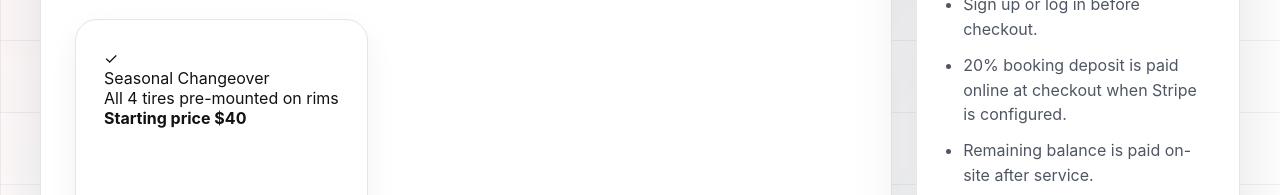
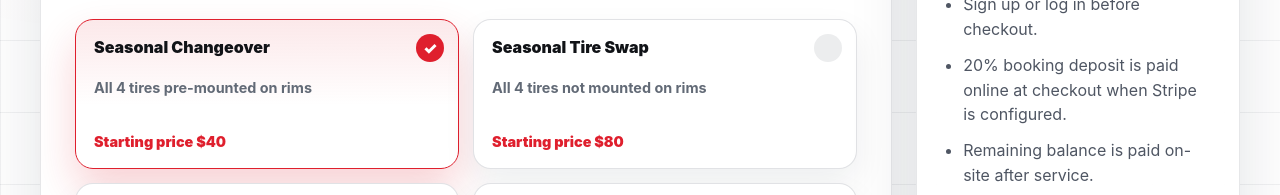
Before and after one commit to EastCordTiresInc/codexcode, a website: page appointment.html in a window 1280 px wide. Shown: the part 756-951 px from the top of the page. Drawn offline with nearby package versions, Linux system fonts and the light colour scheme.

Commit message:
Style appointment service cards

```diff
--- a/appointment.css
+++ b/appointment.css
@@ -190,6 +190,83 @@ label:has(input[name="bot-field"]) {
 .appointment-step-heading h3:focus { outline: none; }
 .appointment-step-heading p { max-width: 760px; margin: 0; color: #4f5663; line-height: 1.65; }
 
+.service-card-grid {
+  display: grid;
+  grid-template-columns: repeat(2, minmax(0, 1fr));
+  gap: 14px;
+}
+
+.service-card {
+  position: relative;
+  display: grid;
+  gap: 8px;
+  min-height: 150px;
+  padding: 18px;
+  border: 1px solid rgba(15, 23, 42, 0.12);
+  border-radius: 18px;
+  background: #ffffff;
+  color: #111317;
+  text-align: left;
+  box-shadow: 0 14px 32px rgba(15, 23, 42, 0.07);
+  cursor: pointer;
+  transition: border-color 180ms ease, box-shadow 180ms ease, transform 180ms ease, background 180ms ease;
+}
+
+.service-card:hover,
+.service-card:focus-visible {
+  border-color: rgba(223, 31, 45, 0.5);
+  box-shadow: 0 18px 38px rgba(223, 31, 45, 0.14);
+  outline: none;
+  transform: translateY(-1px);
+}
+
+.service-card.is-selected {
+  border-color: #df1f2d;
+  background: linear-gradient(180deg, rgba(223, 31, 45, 0.1), #ffffff 58%);
+  box-shadow: 0 20px 42px rgba(223, 31, 45, 0.2);
+}
+
+.service-card-check {
+  position: absolute;
+  top: 14px;
+  right: 14px;
+  display: grid;
+  place-items: center;
+  width: 28px;
+  height: 28px;
+  border-radius: 999px;
+  background: rgba(15, 23, 42, 0.08);
+  color: transparent;
+  font-weight: 950;
+}
+
+.service-card.is-selected .service-card-check {
+  background: #df1f2d;
+  color: #ffffff;
+}
+
+.service-card-title {
+  padding-right: 36px;
+  color: #111317;
+  font-size: 1rem;
+  font-weight: 950;
+  line-height: 1.2;
+}
+
+.service-card-description {
+  color: #626a76;
+  font-size: 0.9rem;
+  font-weight: 700;
+  line-height: 1.45;
+}
+
+.service-card strong {
+  align-self: end;
+  color: #df1f2d;
+  font-size: 0.9rem;
+  font-weight: 950;
+}
+
 .appointment-field-grid {
   display: grid;
   grid-template-columns: repeat(2, minmax(0, 1fr));
@@ -333,6 +410,7 @@ label:has(input[name="bot-field"]) {
 @media (max-width: 680px) {
   .appointment-page .appointment-hero.section { padding-bottom: 8px; }
   .appointment-hero-actions { margin-top: 18px; }
+  .service-card-grid,
   .appointment-field-grid,
   .appointment-price-summary,
   .appointment-review-grid { grid-template-columns: 1fr; }
```
